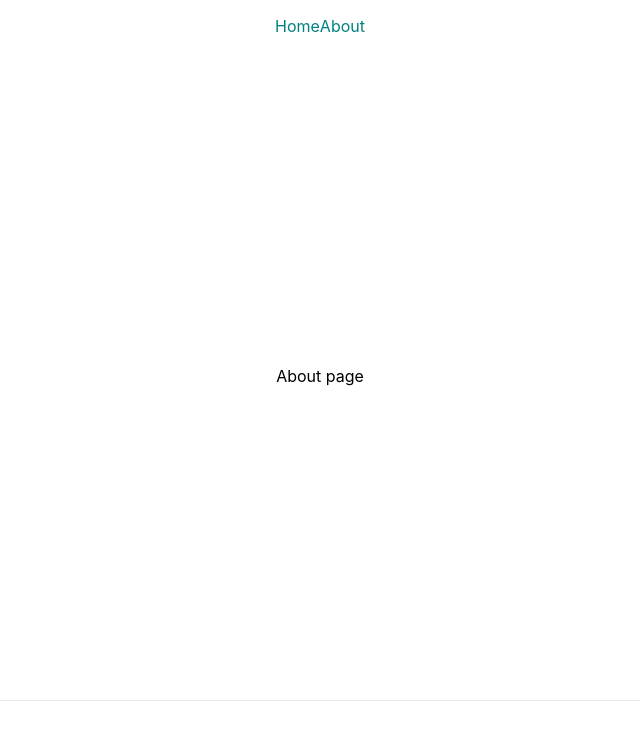
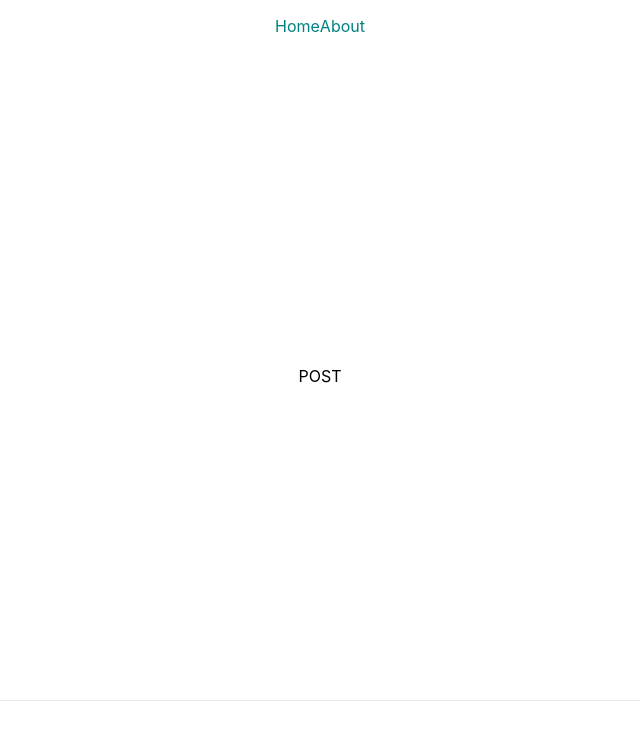
Before and after one commit to K-Daiki-0ne/GraphQL_practice, a Next.js app in the folder app/: page /about in a window 1280 px wide. Shown: the top 740 px of the page, without its empty margins (320-960 px from the left). Built offline with nearby package versions, Linux system fonts and the light colour scheme.

Commit message:
add: one together component for organisms & connect Form component to About component

```diff
--- a/app/src/components/organisms/index.ts
+++ b/app/src/components/organisms/index.ts
@@ -1 +1,2 @@
 export { Item } from './Item/Item';
+export { Form } from './Form/Form';
--- a/app/src/pages/about.tsx
+++ b/app/src/pages/about.tsx
@@ -1,6 +1,7 @@
 import Head from 'next/head'
 import { NextPage } from 'next';
 import { Header } from '@src/components/molecules'
+import { Form } from '@src/components/organisms'
 import styles from '../styles/Home.module.scss'
 
 const About:NextPage = (): JSX.Element => {
@@ -14,7 +15,7 @@ const About:NextPage = (): JSX.Element => {
       <Header />
 
       <main className={styles.main}>
-        <p>About page</p>
+        <Form />
       </main>
 
       <footer className={styles.footer}>
```
